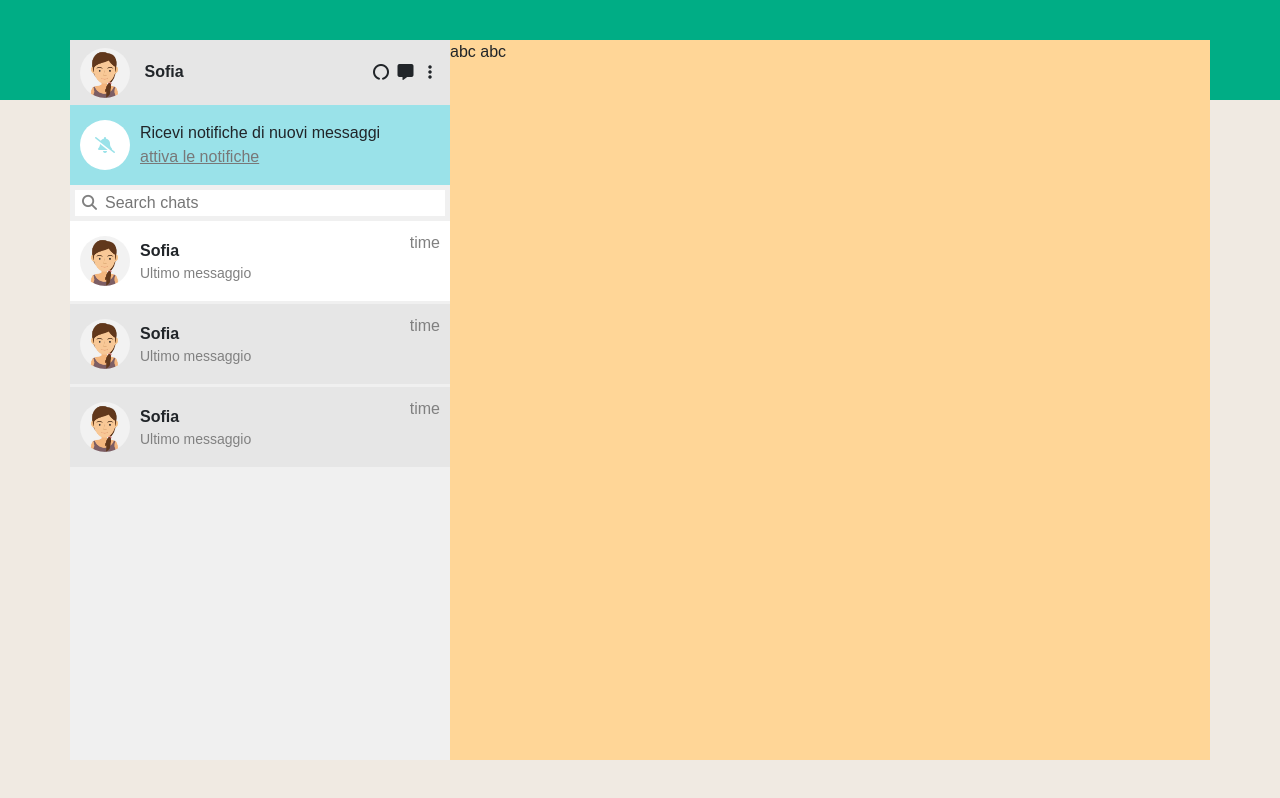
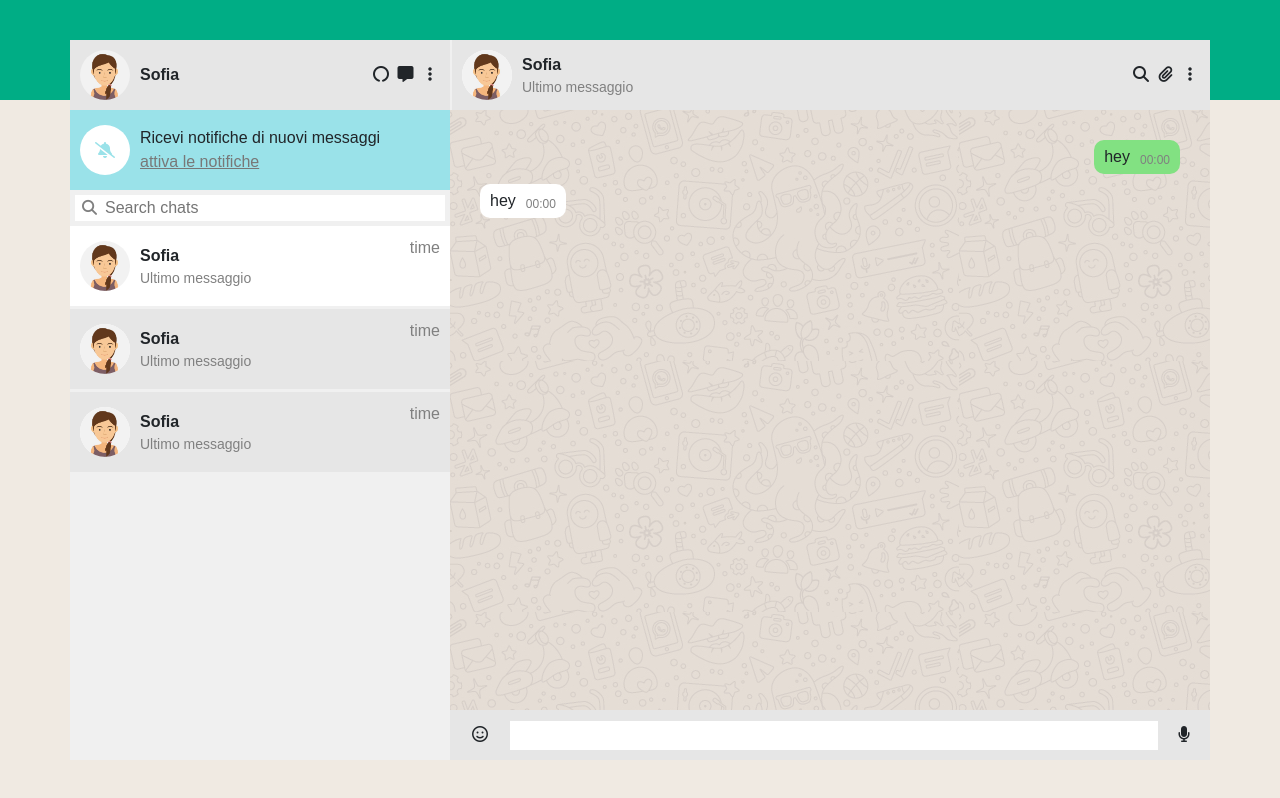
Before and after one commit to tsukigahara/vue-boolzapp, a plain HTML site: page index.html in a window 1280 px wide. Drawn offline with nearby package versions, Linux system fonts and the light colour scheme.

Commit message:
layout done

```diff
--- a/css/style.css
+++ b/css/style.css
@@ -9,10 +9,10 @@ a {
 }
 
 .profilecircle {
-    width: 100vw;
-    height: 100vh;
+    width: 100%;
     max-width: 50px;
     max-height: 50px;
+    aspect-ratio: 1/1;
     border-radius: 100%;
     overflow: hidden;
     display: inline-flex;
@@ -53,12 +53,16 @@ body>:first-child {
     z-index: -1;
 }
 
+/* app main */
+
 #app {
     height: 90%;
     padding: 0;
 
     background-color: white;
 }
+
+/* menu */
 
 .menu_window{
     padding: 0;
@@ -68,18 +72,10 @@ body>:first-child {
     background-color: rgb(240, 240, 240);
 }
 
-.chat_window {
-    padding: 0;
-    height: 100%;
-
-    background-color: rgb(255, 214, 151);
-}
-
-.menu_upperbar {
+.menu_upperbar, .chat_window_upperbar {
     width: 100%;
-    height: 65px;
+    height: 70px;
     display: flex;
-    justify-content: space-between;
     align-items: center;
     padding: 10px;
 
@@ -118,6 +114,8 @@ body>:first-child {
     border: 0;
 }
 
+/* menu chatlist */
+
 .menu_chatlist {
     height: 100%;
     padding-bottom: 195px;
@@ -134,15 +132,14 @@ body>:first-child {
     display: flex;
     align-items: center;
     background-color: rgb(230, 230, 230);
+}
 
-}
 .chat_active {
     background-color: white;
 }
 
 .profile_info {
     flex-grow: 2;
-
 }
 
 .lastchat {
@@ -157,6 +154,92 @@ body>:first-child {
     color: gray;
 }
 
+/* chat window */
+
+.chat_window {
+    padding: 0;
+    height: 100%;
+
+    background-color: rgb(255, 214, 151);
+}
+
+.chat_window_upperbar {
+    border-left: 2px solid rgb(240, 240, 240);
+}
+
+.chat_upperbar_profile {
+    display: flex;
+    align-items: center;
+}
+
+.chat_window_content {
+    width: 100%;
+    height: calc(100% - 120px);
+    background-color: white;
+    background-size: auto;
+    background-repeat: repeat;
+    display: flex;
+    flex-flow: column;
+    align-items: flex-end;
+    gap: 10px;
+    padding: 30px;
+    overflow-y: auto;
+    scroll-behavior: smooth;
+}
+
+/* message */
+
+.message {
+
+    padding: 5px 10px;
+    border-radius: 10px;
+    background-color: rgb(130, 225, 130);
+    display: flex;
+    gap: 10px;
+}
+
+.received {
+    background-color: white;
+    align-self: flex-start;
+}
+
+.message_content{
+    flex-grow: 2;
+    font-size: 16px;
+}
+.message_info {
+    font-size: 12px;
+    color: gray;
+    text-align: end;
+    vertical-align: bottom;
+    align-self: flex-end;
+}
+
+.chat_window_bottom {
+    display: flex;
+    align-items: center;
+    width: 100%;
+    height: 50px;
+    background-color: rgb(230, 230, 230);
+}
+
+.chat_window_bottom > input {
+    border: 0;
+    flex-grow: 2;
+    font-size: 18px;
+    background-color: white;
+}
+
+.chat_window_bottom > div {
+    padding: 0 20px;
+}
+
+
+
+
+
+
+/* media query */
 @media screen and (max-width: 992px) {
     #app {
         background-color: white;
--- a/index.html
+++ b/index.html
@@ -18,15 +18,15 @@
 <body>
     <div></div>
     <div class="container-lg row" id="app">
-        <div class="menu_window col-2 col-md-4">
+        <div class="menu_window col-sm-4 d-none d-sm-block">
             <div class="menu_upperbar">
-                <div class="menu_upperbar_profile">
-                    <div class="profilecircle">
-                        <img src="img/avatar_io.jpg" alt="">
-                    </div>
-                    <span class="profilename">Sofia</span>
+                <div class="profilecircle">
+                    <img src="img/avatar_io.jpg" alt="">
                 </div>
-                <div class="menu_upperbar_options">
+                <div class="profile_info">
+                    <div class="profilename">Sofia</div>
+                </div>
+                <div class="upperbar_options">
                     <i class="fa-solid fa-circle-notch fa-fw fa-spin"></i>
                     <i class="fa-solid fa-message fa-fw"></i>
                     <i class="fa-solid fa-ellipsis-vertical fa-fw"></i>
@@ -95,9 +95,53 @@
                 </div>
             </div>
         </div>
-        <div class="chat_window col-10 col-md-8">
-            <div>abc</span>
-            <span>abc</span>
+        <div class="chat_window col-sm-8">
+            <div class="chat_window_upperbar">
+                <div class="d-block d-sm-none pe-4 ps-2">
+                    <i class="fa-solid fa-chevron-left fa-fw fa-beat"></i>
+                </div>
+                <div class="profilecircle">
+                    <img src="img/avatar_io.jpg" alt="">
+                </div>
+                <div class="profile_info">
+                    <div class="profilename">Sofia</div>
+                    <div class="lastchat">
+                        Ultimo messaggio
+                    </div>
+                </div>
+                <div class="upperbar_options">
+                    <i class="fa-solid fa-search fa-fw"></i>
+                    <i class="fa-solid fa-paperclip fa-fw"></i>
+                    <i class="fa-solid fa-ellipsis-vertical fa-fw"></i>
+                </div>
+            </div>
+            <div class="chat_window_content" style="background-image: url('img/mine.jpg');">
+                <div class="message">
+                    <div class="message_content">
+                        hey
+                    </div>
+                    <div class="message_info">
+                        00:00
+                    </div>
+                </div>
+                <div class="message received">
+                    <div class="message_content">
+                        hey
+                    </div>
+                    <div class="message_info">
+                        00:00
+                    </div>
+                </div>
+            </div>
+            <div class="chat_window_bottom">
+                <div>
+                    <i class="fa-regular fa-face-smile fa-fw"></i>
+                </div>
+                <input type="text">
+                <div>
+                    <i class="fa-solid fa-microphone"></i>
+                </div>
+            </div>
         </div>
     </div>
 </body>
```
